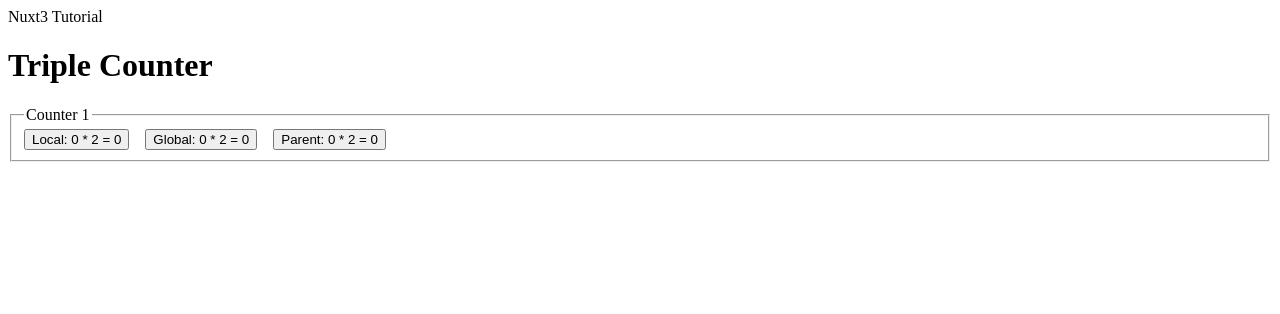
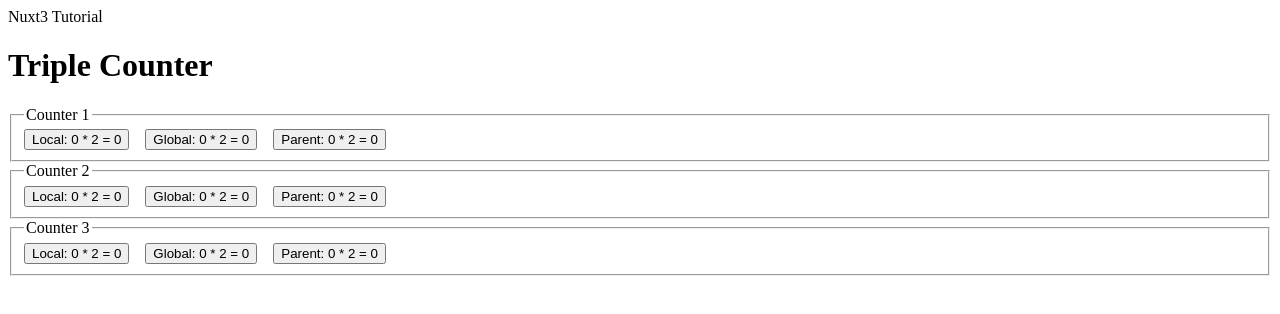
Before and after one commit to shimizu-saffle/triple-counter, a Nuxt app: page / in a window 1280 px wide. Shown: the top 314 px of the page. Built offline with nearby package versions, Linux system fonts and the light colour scheme.

Commit message:
feat: Triple CounterComponent

```diff
--- a/pages/index.vue
+++ b/pages/index.vue
@@ -6,11 +6,13 @@ const parentDoubledCount = computed<number>(() => parentCount.value * 2);
 <template>
   <div>
     <h1>Triple Counter</h1>
-    <CounterComponent
-      counter-id="1"
-      :prop-count="parentCount"
-      :prop-doubled-count="parentDoubledCount"
-      @emit-increment="parentCount++"
-    />
+    <div v-for="i in 3" :key="i">
+      <CounterComponent
+        :counter-id="i"
+        :prop-count="parentCount"
+        :prop-doubled-count="parentDoubledCount"
+        @emit-increment="parentCount++"
+      />
+    </div>
   </div>
 </template>
```
